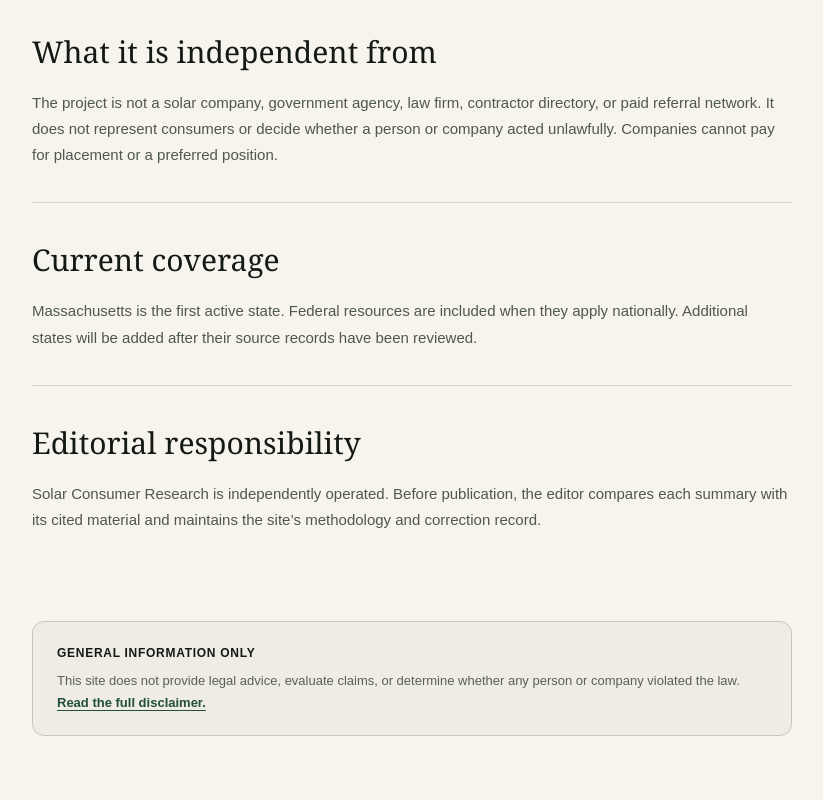
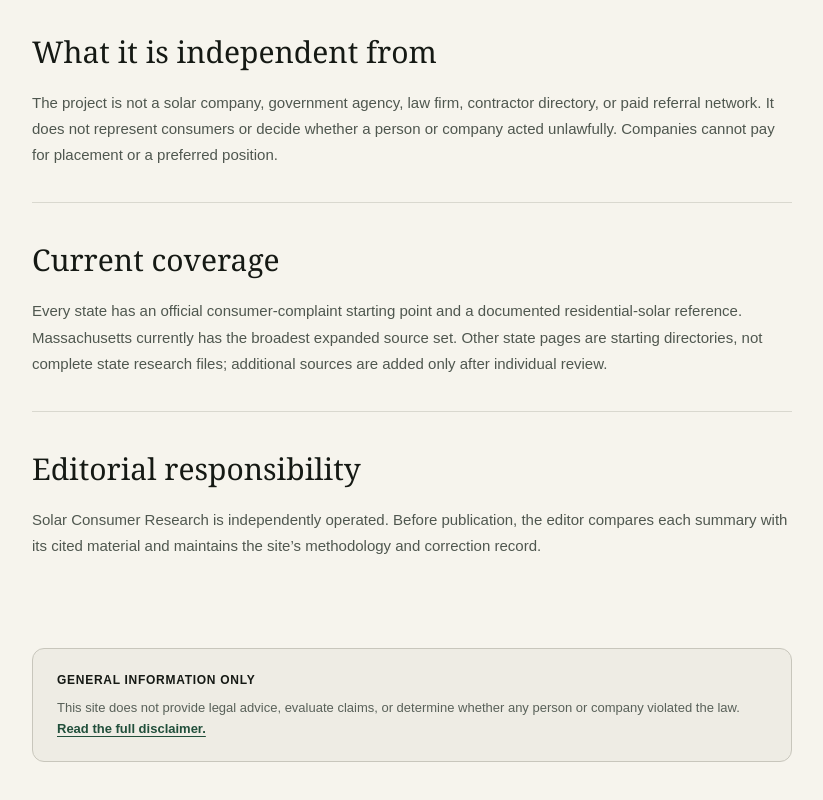
Before and after one commit to Decentralized-Rob/solar-consumer-research, a Next.js app: page /about in a window 1280 px wide. Shown: the part 770-1570 px from the top of the page, without its empty margins (228-1051 px from the left). Built offline with nearby package versions, Linux system fonts and the light colour scheme.

Commit message:
Accurately label state coverage and source dates

```diff
--- a/app/about/page.tsx
+++ b/app/about/page.tsx
@@ -24,7 +24,7 @@ export default function AboutPage() {
       </section>
       <section className="info-section">
         <h2>Current coverage</h2>
-        <p>Massachusetts is the first active state. Federal resources are included when they apply nationally. Additional states will be added after their source records have been reviewed.</p>
+        <p>Every state has an official consumer-complaint starting point and a documented residential-solar reference. Massachusetts currently has the broadest expanded source set. Other state pages are starting directories, not complete state research files; additional sources are added only after individual review.</p>
       </section>
       <section className="info-section">
         <h2>Editorial responsibility</h2>
```
